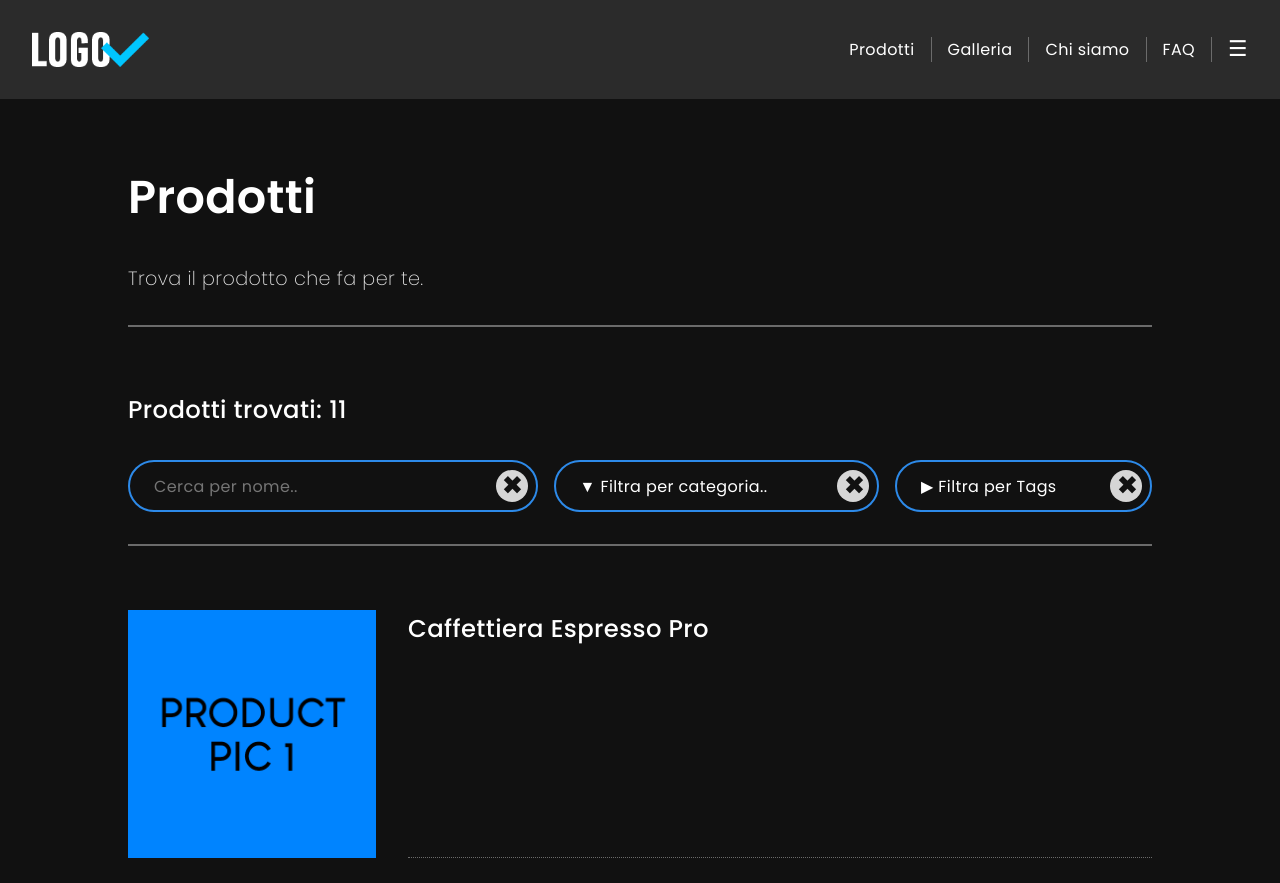
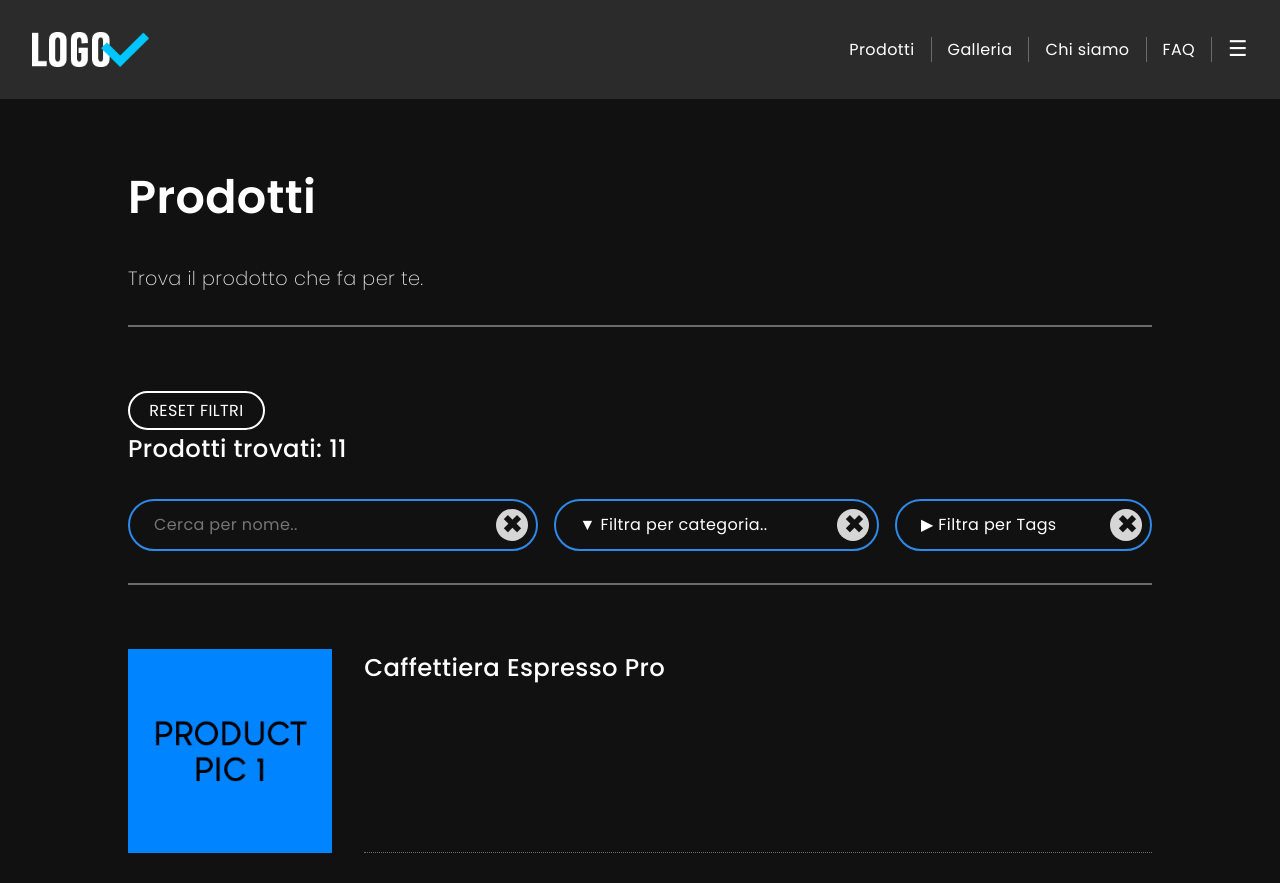
Before and after one commit to CamilloRosanio/next_react, a Next.js app: page /prodotti in a window 1280 px wide. Shown: the top 883 px of the page. Built offline with nearby package versions, Linux system fonts and the light colour scheme.

Commit message:
SEARCHBAR - Reset del Value possibile anche dall'esterno e non solo dal bottone interno al componente

```diff
--- a/layouts/Searchbar.jsx
+++ b/layouts/Searchbar.jsx
@@ -1,3 +1,8 @@
+// NOTES
+// Il "value" dell'input è collegato a "externalValue" così da poter essere resettato anche da azioni esterne alla Searchbar.
+// In questo modo è possibile anche implementare la funzione "potenziata" di ricerca per ARRAY di STRINGS.
+
+
 // READY FOR CLIENT SIDE
 "use client";
 
@@ -15,7 +20,7 @@ import RoundButton from './RoundButton';
 
 
 // EXPORT
-export default function Searchbar({ placeholder, onDebouncedChange, reset }) {
+export default function Searchbar({ placeholder, onDebouncedChange, reset, externalValue }) {
 
     // USE-STATE
     const [localValue, setLocalValue] = useState("");
@@ -29,9 +34,16 @@ export default function Searchbar({ placeholder, onDebouncedChange, reset }) {
     );
 
     // USE-EFFECT
+
+    // Debounce
     useEffect(() => {
         debouncedChange(localValue);
     }, [localValue, debouncedChange]);
+
+    // Reset to resetted External Value
+    useEffect(() => {
+        setLocalValue(externalValue);
+    }, [externalValue]);
 
     return (
         <div className="filterContainer">
@@ -45,7 +57,7 @@ export default function Searchbar({ placeholder, onDebouncedChange, reset }) {
 
             {/* RESET BUTTON */}
             <RoundButton
-                onClick={() => { reset(); setLocalValue(''); }}
+                onClick={() => setLocalValue(externalValue)}
             />
         </div>
     );
--- a/src/app/globals.css
+++ b/src/app/globals.css
@@ -560,6 +560,7 @@ option:hover {
   color: var(--color-primary);
   font-size: var(--space-unit);
   font-weight: 400;
+  flex-grow: 1;
 
 }
 
@@ -587,7 +588,7 @@ option:hover {
   aspect-ratio: 1;
   overflow: hidden;
   position: relative;
-  flex: 0 0 calc((100% / 4) - ((var(--space-unit) * 2) / 4));
+  flex: 0 0 calc((100% / 3) - ((var(--space-unit) * 2) / 3));
   cursor: pointer;
 }
 
@@ -675,6 +676,14 @@ option:hover {
   cursor: pointer;
   display: flex;
   gap: var(--space-unit-2);
+}
+
+.productsContainer .squarePicContainer {
+  aspect-ratio: 1;
+  overflow: hidden;
+  position: relative;
+  flex: 0 0 calc((100% / 5) - ((var(--space-unit) * 2) / 54));
+  cursor: pointer;
 }
 
 .productDetails {
--- a/src/app/prodotti/page.jsx
+++ b/src/app/prodotti/page.jsx
@@ -117,6 +117,14 @@ export default function ProductsPage() {
         return sortedProducts;
     }, [products, query, category, selectedTags, sortBy, sortOrder]);
 
+    // Reset Filters
+    function resetFilters() {
+        setQuery('');
+        setCategory('');
+        setSelectedTags([]);
+        setShowTags(false);
+    };
+
     return <>
 
         <h1 className='space2'>Prodotti</h1>
@@ -129,6 +137,8 @@ export default function ProductsPage() {
 
         {/* FILTERS */}
 
+        <button className='button' onClick={() => resetFilters()}>RESET FILTRI</button>
+
         <Section>
             <h4>Prodotti trovati: {productsList.length}</h4>
 
@@ -137,6 +147,7 @@ export default function ProductsPage() {
                     placeholder='Cerca per nome..'
                     onDebouncedChange={setQuery}
                     reset={() => setQuery([''])}
+                    externalValue={query}
                 />
 
                 <Select
```
